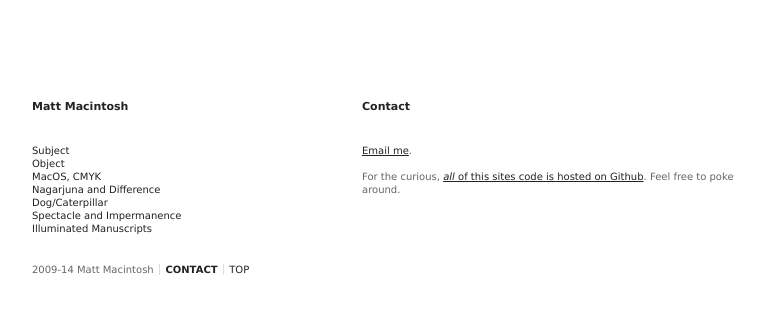
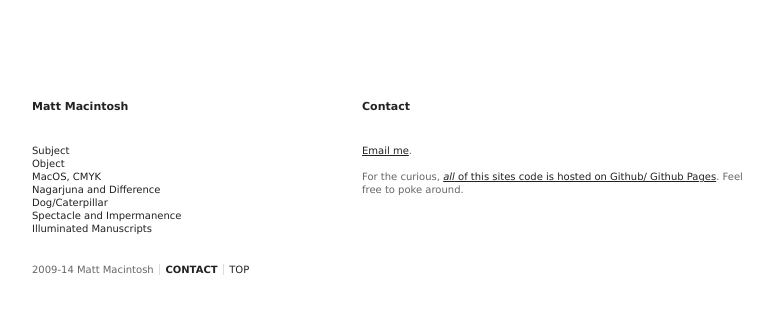
Before and after one commit to mattmacintosh/mattmacintosh.github.io, a Jekyll site: the page built from contact.html, in a window 1280 px wide. Shown: the top 314 px of the page, without its empty margins (38-811 px from the left). Built offline with Jekyll 4.4.1, drawn with Linux system fonts in a browser that asks for light colours; Markdown is read by kramdown in place of the engine named in the settings.

Commit message:
MASTER: Updated email and Github links.

```diff
--- a/_config.yml
+++ b/_config.yml
@@ -3,4 +3,5 @@
 
 title: Matt Macintosh – More Art Than Art
 url: http://mattmacintosh.com
+email: matt@abledaccess.com
 timezone:  Canada/Eastern
--- a/contact.html
+++ b/contact.html
@@ -4,12 +4,12 @@
 permalink: /contact/
 html-class: default contact
 sitemap:
-  lastmod: 2014-04-23
+  lastmod: 2014-04-28
   priority: 0.5
   changefreq: monthly
   exclude: 'no'
 ---
 
-			<p><a href="mailto:falsevoid@sympatico.ca">Email me</a>.</p>
+			<p><a href="mailto:{{ site.email }}">Email me</a>.</p>
 
-			<p>For the curious, <a href="https://github.com/mattmacintosh/more-art-than-art" rel="external"><em>all</em> of this sites code is hosted on Github</a>. Feel free to poke around.</p>
+			<p>For the curious, <a href="https://github.com/mattmacintosh/mattmacintosh.github.io" rel="external"><em>all</em> of this sites code is hosted on Github/ Github Pages</a>. Feel free to poke around.</p>
```
